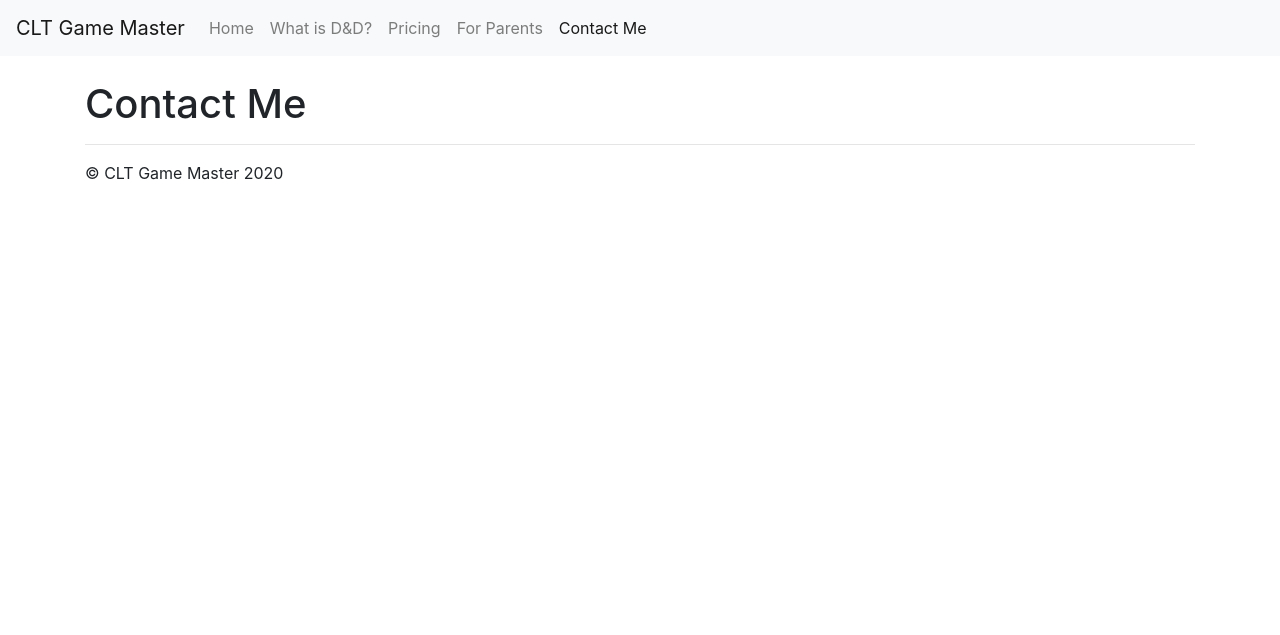
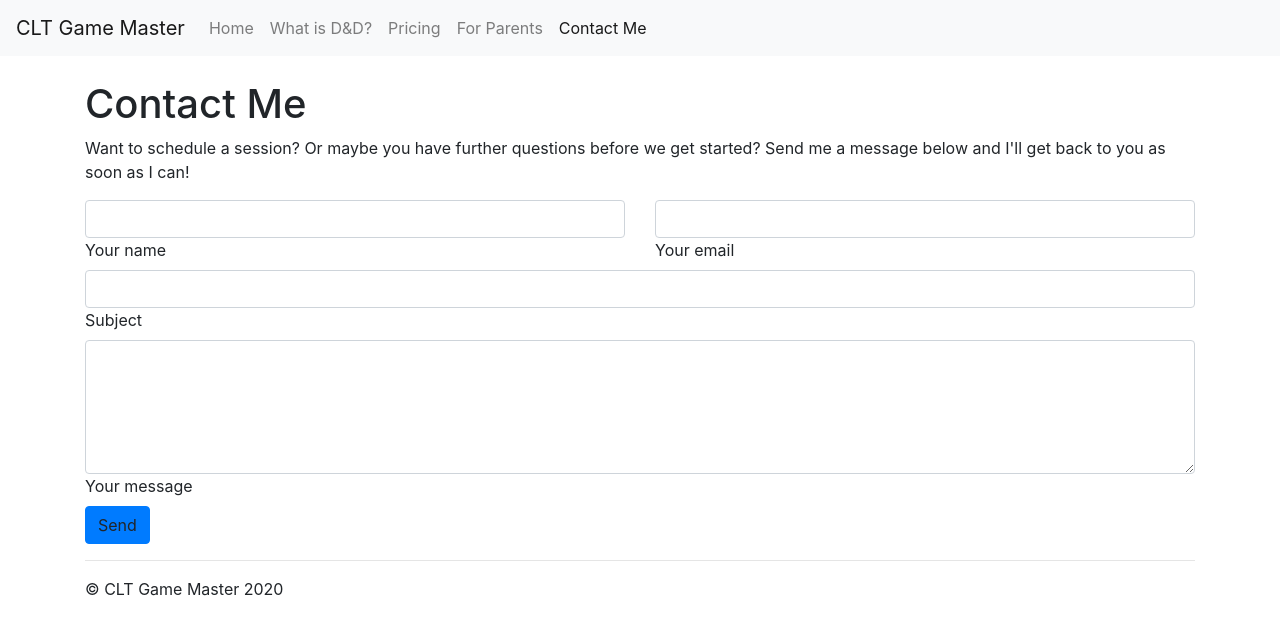
Before and after one commit to rileyweber13/cltgm, a Django app: page /contact-me/ in a window 1280 px wide. Shown: the top 635 px of the page. Run offline with Django 3.2, Linux system fonts and the light colour scheme; some libraries are stand-ins or nearby versions.

Commit message:
WIP: added contact me form and 404 page. Added endpoint for sending emails

```diff
--- /dev/null
+++ b/cltgm/forms.py
@@ -0,0 +1,6 @@
+from django import forms
+
+class ContactForm(forms.Form):
+    from_email = forms.EmailField(required=True)
+    subject = forms.CharField(required=True)
+    message = forms.CharField(widget=forms.Textarea, required=True)
--- a/cltgm/templates/cltgm/info/contact-me.html
+++ b/cltgm/templates/cltgm/info/contact-me.html
@@ -7,5 +7,86 @@
   <h1>
     Contact Me
   </h1>
+  <p>
+    Want to schedule a session? Or maybe you have further questions before we
+    get started? Send me a message below and I'll get back to you as soon as I
+    can!
+  </p>
+
+  <!-- contact form taken from https://mdbootstrap.com/docs/jquery/forms/contact/ -->
+  <div class="row">
+
+    <!--Grid column-->
+    <div class="col-md mb-md-0 mb-5">
+      <form id="contact-form"
+        name="contact-form"
+        action="{% url "send-email" %}"
+        method="POST">
+
+        {% comment %} {% raw %}{% csrf_token %}{% endraw %} {% endcomment %}
+        {% comment %} {% raw %}{{ form.as_p }}{% endraw %} {% endcomment %}
+        {% csrf_token %}
+
+        <!--Grid row-->
+        <div class="row">
+
+          <!--Grid column-->
+          <div class="col-md-6">
+            <div class="md-form mb-0">
+              <input type="text" id="name" name="name" class="form-control"> <label for="name" class="">Your
+                name</label>
+            </div>
+          </div>
+          <!--Grid column-->
+
+          <!--Grid column-->
+          <div class="col-md-6">
+            <div class="md-form mb-0">
+              <input type="text" id="email" name="email" class="form-control"> <label for="email" class="">Your
+                email</label>
+            </div>
+          </div>
+          <!--Grid column-->
+
+        </div>
+        <!--Grid row-->
+
+        <!--Grid row-->
+        <div class="row">
+          <div class="col-md-12">
+            <div class="md-form mb-0">
+              <input type="text" id="subject" name="subject" class="form-control"> <label for="subject"
+                class="">Subject</label>
+            </div>
+          </div>
+        </div>
+        <!--Grid row-->
+
+        <!--Grid row-->
+        <div class="row">
+
+          <!--Grid column-->
+          <div class="col-md-12">
+
+            <div class="md-form">
+              <textarea type="text" id="message" name="message" rows="5" class="form-control
+                            md-textarea"></textarea> <label for="message">Your
+                message</label>
+            </div>
+
+          </div>
+        </div>
+        <!--Grid row-->
+
+      </form>
+    </div>
+    <!--Grid column-->
+
+
+  </div>
+      <div class="text-center text-md-left">
+        <a class="btn btn-primary" onclick="document.getElementById('contact-form').submit();">Send</a>
+      </div>
+      <div class="status"></div>
 </div>
 {% endblock %}
--- a/cltgm/urls.py
+++ b/cltgm/urls.py
@@ -19,10 +19,12 @@ from django.contrib import admin
 from cltgm import views
 
 urlpatterns = [
+    url(r'^send-email/', views.send_email, name='send-email'),
     url(r'^$', views.home, name='home'),
     url(r'^what-is-dnd/', views.what_is_dnd, name='what-is-dnd'),
     url(r'^pricing/', views.pricing, name='pricing'),
     url(r'^for-parents/', views.for_parents, name='for-parents'),
     url(r'^contact-me/', views.contact_me, name='contact-me'),
+    url(r'^404/', views.not_found, name='404'),
     url(r'^admin/', admin.site.urls, name='admin'),
 ]
--- a/cltgm/views.py
+++ b/cltgm/views.py
@@ -1,5 +1,9 @@
-from django.shortcuts import render
-from cltgm import constants
+import configparser
+
+from django.core.mail import send_mail
+from django.shortcuts import render, redirect
+
+from cltgm import constants, forms
 
 def home(request):
     context = {
@@ -35,3 +39,33 @@ def contact_me(request):
         'navbar_contact_me_classes': "active",
     }
     return render(request, 'cltgm/info/contact-me.html', context)
+
+def not_found(request):
+    context = {
+        'constants': constants,
+    }
+    return render(request, 'cltgm/404.html', context)
+
+def send_email(request):
+    if request.method == 'GET':
+        form = forms.ContactForm()
+        return redirect('404')
+    else:
+        form = forms.ContactForm(request.POST)
+        if form.is_valid():
+            config = configparser.ConfigParser()
+            config.read('cltgm/config.ini')
+
+            subject = form.cleaned_data['subject']
+            from_email = form.cleaned_data['from_email']
+            message = form.cleaned_data['message']
+
+            try:
+                send_mail(subject,
+                    message,
+                    from_email,
+                    [config['secrets']['business_contact_email']])
+            except BadHeaderError:
+                return HttpResponse('Invalid header found.')
+            return redirect('home')
+    return render(request, "contact-me", {'form': form})
```
Also changed, not shown: cltgm/templates/cltgm/404.html (added, +16 -0 lines).
